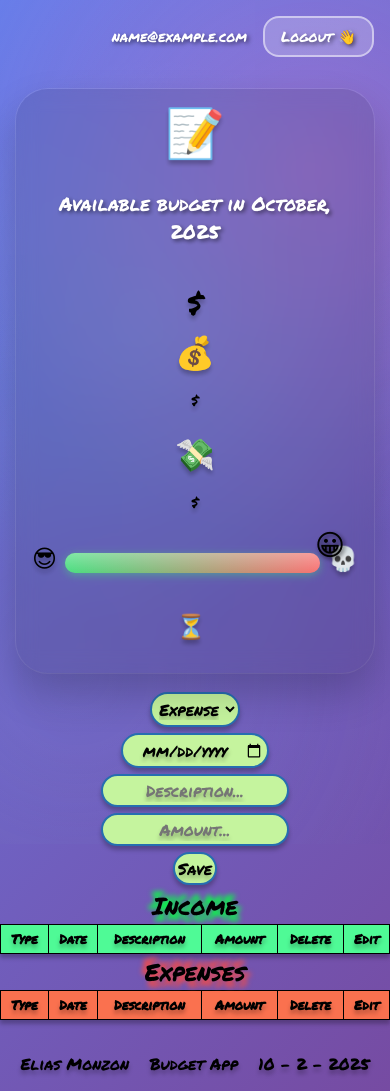
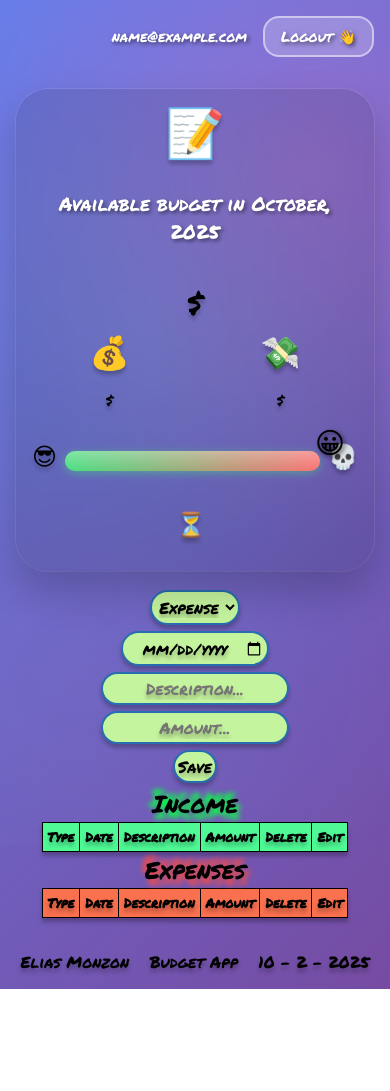
Before and after one commit to Monzon-Elias/BudgetApp, a website: page index.html in a window 390 px wide. After the commit the page ends 989 px from the top, so only its background shows below. Drawn offline with Linux system fonts and the light colour scheme; no server answers; sample sign-in values are in the browser's storage.

Commit message:
responsiveness fixings

```diff
--- a/index.html
+++ b/index.html
@@ -26,10 +26,10 @@
             <div class="budget-stats">
                 <div class="stat-item income-stat">
                     <span class="stat-emoji">💰</span>
-                    <h2 class="mainTitles">
+                    <div class="mainTitles">
                         $
                         <span class="amounts" id="totalIncome"></span>
-                    </h2>
+                    </div>
                 </div>
                 <div class="stat-item expense-stat">
                     <span class="stat-emoji">💸</span>
--- a/styles/main.css
+++ b/styles/main.css
@@ -362,26 +362,22 @@ footer {
     display: flex;
     justify-content: space-evenly;
 }
- @media only screen and (max-width: 1000px) {
-    .tablesContainer {
-        flex-direction: column;
-        justify-content: space-around;
-    }
-    table {
-        width: 100%;
-        margin: .5rem;
-    }
-  }
 
-  @media only screen and (max-width: 750px) {
+  @media only screen and (max-width: 850px) {
       .entryForm form {
           flex-direction: column;
       }
       table {font-size: small;}
   }
+@media only screen and (max-width: 700px) {
+  .tablesContainer {
+    display: flex;
+    align-items: center;
+    flex-direction: column;
+}
+}
 
   @media only screen and (max-width: 450px) {
-
     table, .entryForm form {
         margin: 0;
         font-size: small;
@@ -394,11 +390,6 @@ footer {
     .display {
         margin: 1rem;
         padding: 1rem;
-    }
-
-    .budget-stats {
-        flex-direction: column;
-        gap: 0.5rem;
     }
 
     .stat-item {
```
Also changed, not shown: README_AUTH.md.
